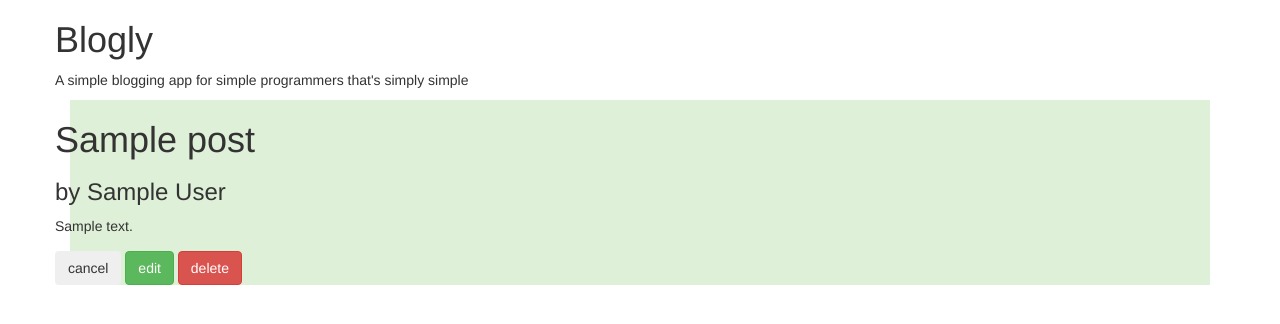
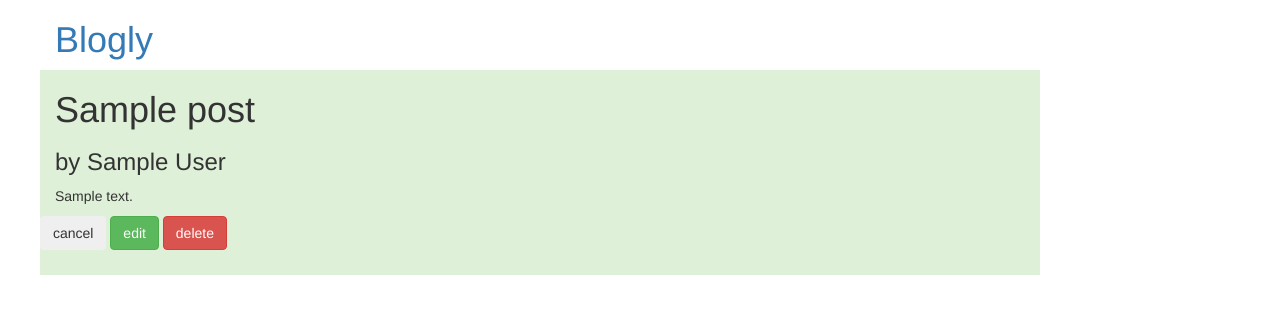
Before and after one commit to Larry-Volz/Blogly, a Flask app: page /posts/1 in a window 1280 px wide. Shown: the top 324 px of the page. Run offline with Flask 2, Linux system fonts and the light colour scheme; tables that the repository leaves empty hold one stand-in row (values such as "Sample post"); some libraries are stand-ins or nearby versions.

Commit message:
asthetics were bugging me so cleaned up the look a bit

```diff
--- a/flask-blogly/templates/base.html
+++ b/flask-blogly/templates/base.html
@@ -11,14 +11,13 @@
 <body>
     <div class="container">
         <div class="row">
-            <h1 class="display-3">Blogly</h1>
-        </div>
-        <div class="row">
-            <p>A simple blogging app for simple programmers that's simply simple</p>
-        </div>
-        <div class="col-6-lg bg-success">
-            {% block content %}
-            {% endblock %}
+            <h1 class="display-3"><a href="/">Blogly</a></h1>
+            <div class="row justify-content-center">
+                <div class="col-sm-10 bg-success m-2">
+                    {% block content %}
+                    {% endblock %}
+                </div>
+            </div>
         </div>
     </div>
 </body>
--- a/flask-blogly/templates/post_detail.html
+++ b/flask-blogly/templates/post_detail.html
@@ -1,27 +1,24 @@
 {% extends 'base.html' %}
 {% block content %}
 <!-- ??? How to put in 1st and last name from post_id??? -->
-<form>
+<form class="form-group">
     <div class="row">
-        <div class="col">
+        <div class="col-sm-10">
             <h1>{{ post.title }}</h1>
             <h3> by {{user.first_name}} {{user.last_name}}</h3>
         </div>
     </div>
-    <div class="form-group row">
-        <div class="col">
-                {{ post.content }}
-        </div>
-    </div>
-    <div class="form-group row">
-        <div class="ml-3">
+    <p>
+        {{ post.content }}
+    </p>
+    <div class="form-group row m-2">
+        <p class="ml-2">
             <!-- <input type="text" name="title" value="{{post.title}}" style="display: none;">
             <input type="text" name="content" value="{{post.content}}" style="display: none;"> -->
-            <input type="submit" value="cancel" name="cancel" class="btn btn-outline-info" formaction="/users/{{post.user_id}}" formmethod="GET">
-            <input type="submit" value="edit" name="edit" class="btn btn-success" formaction="/posts/{{post.id}}/edit" formmethod="GET">
-            <input type="submit" value="delete" name="delete" class="btn btn-danger" formaction="/posts/{{post.id}}/delete" formmethod="GET">
-            <!-- ???TODO - MAKE DELETE ROUTE -->
-        </div>
+            <input type="submit" value="cancel" name="cancel" class="btn btn-outline-info mt-2" formaction="/users/{{post.user_id}}" formmethod="GET">
+            <input type="submit" value="edit" name="edit" class="btn btn-success mt-2" formaction="/posts/{{post.id}}/edit" formmethod="GET">
+            <input type="submit" value="delete" name="delete" class="btn btn-danger mt-2" formaction="/posts/{{post.id}}/delete" formmethod="GET">
+        </p>
     </div>
 </form>
 
```
Also changed, not shown: flask-blogly/templates/post_form.html (+4 -4 lines), flask-blogly/templates/user_detail.html (+6 -10 lines).
